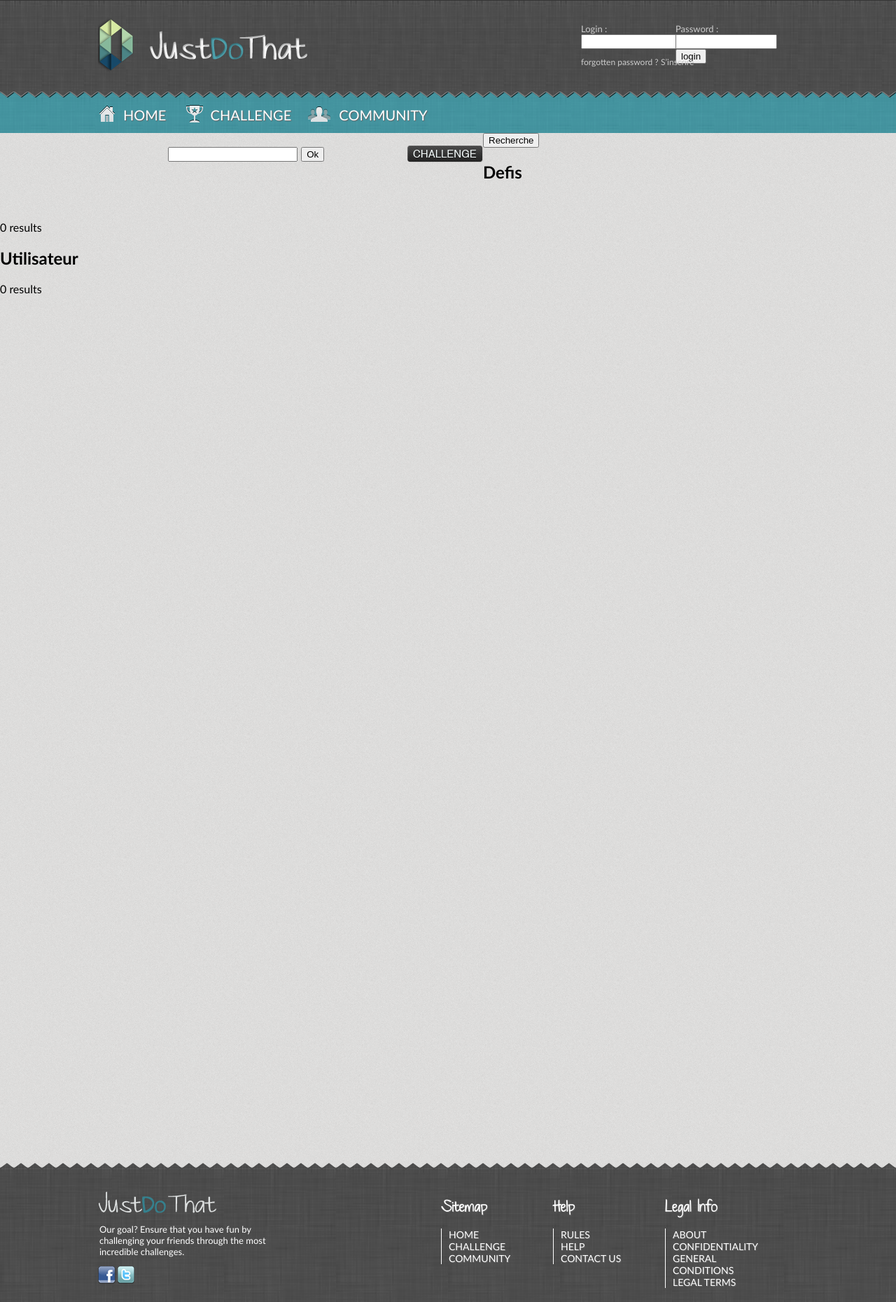
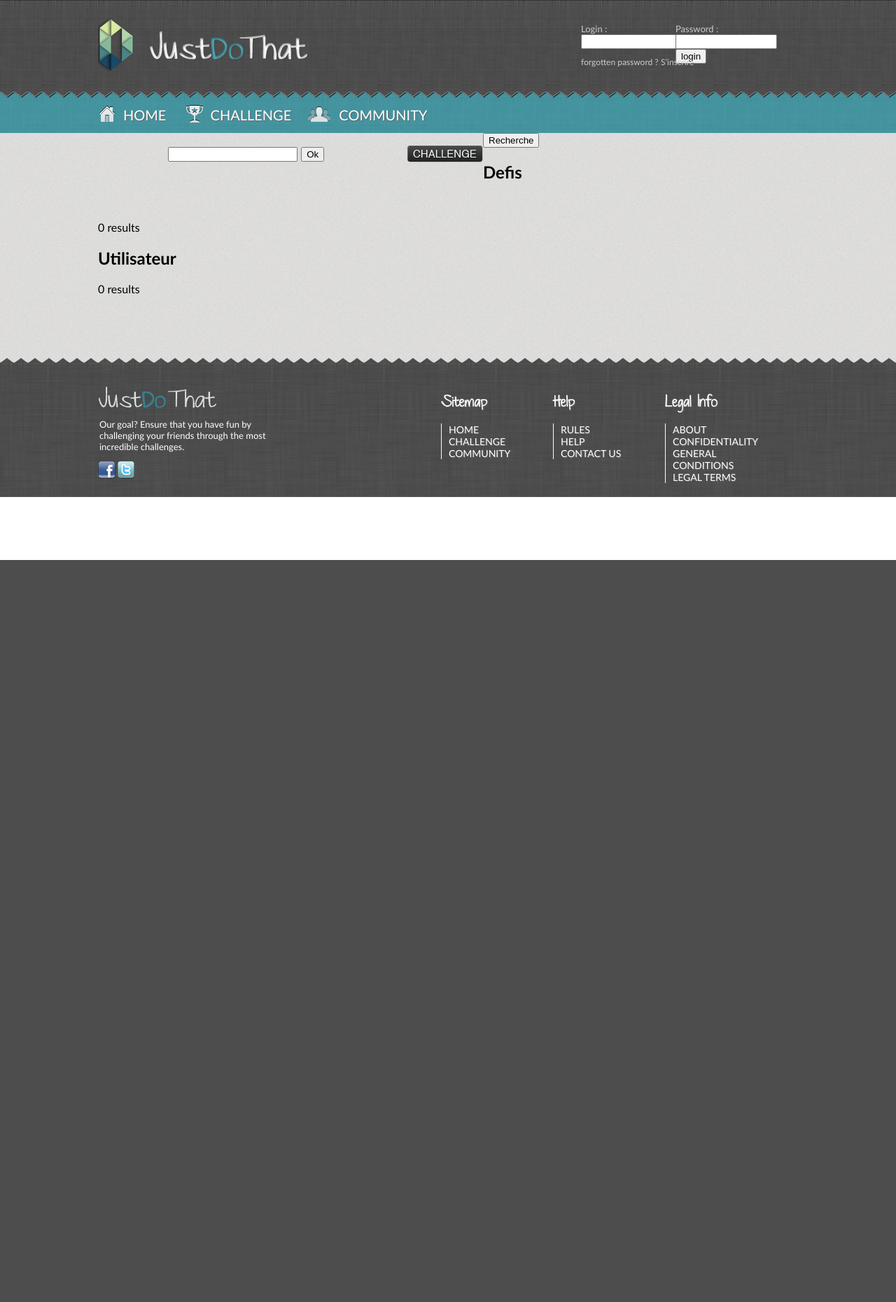
Before and after one commit to rtimothee/JustDoThat, a Django app: template templates/main/recherche.html in a window 1280 px wide. Shown: the whole page at 70% size. After the commit the page ends 800 px from the top, so only its background shows below. Run offline with Django 3.2, Linux system fonts and the light colour scheme; the template is opened without the code that fills it, so the values that code supplies are empty.

Commit message:
Petites modifs de CSS

```diff
--- a/media/style/style.css
+++ b/media/style/style.css
@@ -149,7 +149,13 @@ body {
  * Corps
  * */
 
-#content{
+#content {
+	min-height:300px;
+	margin:auto;
+	width:1000px;
+}
+
+#home_content{
     min-height:1450px;
 }
 
--- a/templates/main/index.html
+++ b/templates/main/index.html
@@ -1,6 +1,9 @@
 {% extends "layout/base.html" %}
 
 {% block content %}
+
+<div id="home_content">
+
 	<div id="ct_diaporama">
 		<div id="ct_diapo_headline">
 			<h2>NEWS</h2>
@@ -142,4 +145,6 @@
 	    </div>
 
 	</div>
+
+</div>
 {% endblock content %}
```
Lines whose indentation alone changed are shown as unchanged.
